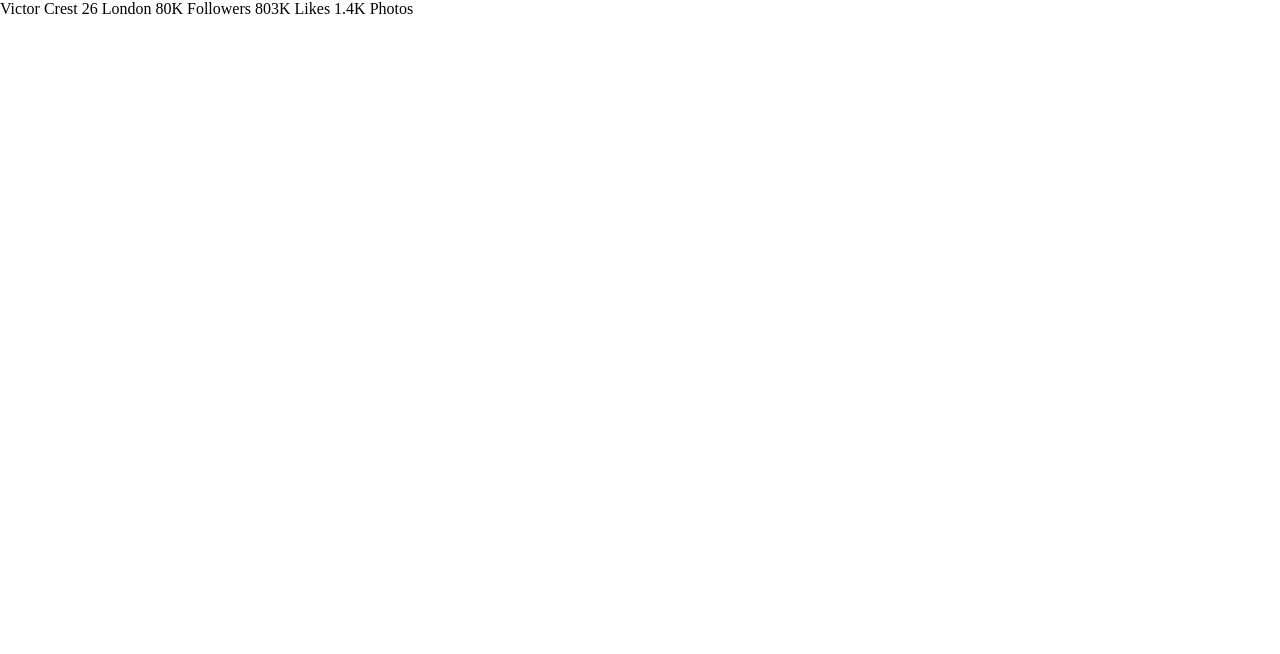
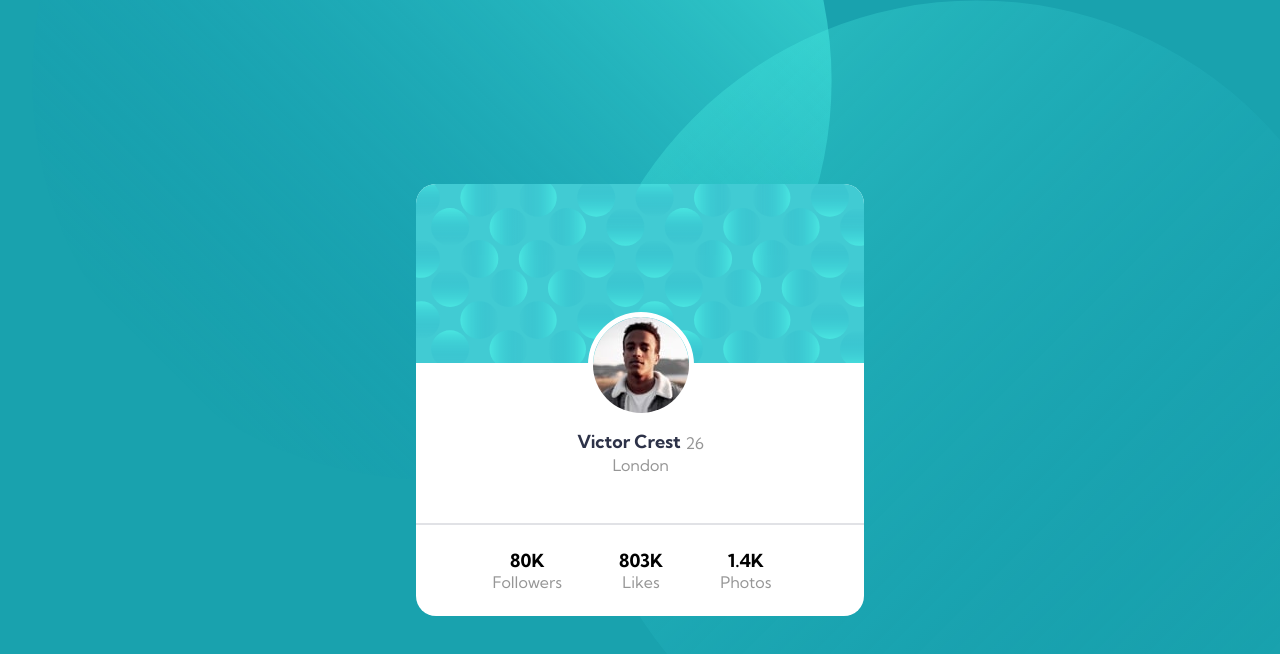
Before and after one commit to DumitracheFlorentin/profile-card-component, a website: page index.html in a window 1280 px wide. Drawn offline with Linux system fonts and the light colour scheme.

Commit message:
Done with desktop part

```diff
--- a/app/scss/components/_index.scss
+++ b/app/scss/components/_index.scss
@@ -0,0 +1 @@
+@forward 'hero';
--- /dev/null
+++ b/app/scss/components/hero.scss
@@ -0,0 +1,117 @@
+@use '../util';
+
+.hero {
+  height: 100%;
+  background-color: var(--dark-cyan);
+  position: relative;
+  overflow: hidden;
+  display: flex;
+  justify-content: center;
+  align-items: center;
+
+  &::before {
+    content: "";
+    position: absolute;
+    top: 0;
+    left: 0;
+    background-image: url("../../../images/bg-pattern-top.svg");
+    background-attachment: fixed;
+    background-position: 2em -20em;
+    background-repeat: no-repeat;
+    background-size: 50em;
+
+    height: 100%;
+    width: 100%;
+  }
+
+  &::after {
+    position: absolute;
+    content: "";
+    bottom: 0;
+    right: 0;
+    height: 100%;
+    width: 100%;
+
+    background-image: url("../../../images/bg-pattern-bottom.svg");
+    background-attachment: fixed;
+    background-position: 120% 300%;
+    background-repeat: no-repeat;
+    background-size: 50em;
+  }
+
+  &__container {
+    background-color: white;
+    width: 28em;
+    z-index: 999;
+    border-radius: 20px;
+    overflow: hidden;
+    position: relative;
+
+    .bg_card {
+      display: block;
+      width: 100%;
+    }
+
+    .card {
+      position: absolute;
+      top: 0%;
+      left: 36%;
+      margin: 8rem auto;
+      text-align: center;
+
+      .profile {
+        border-radius: 50%;
+        border: 5px solid white;
+        margin-bottom: 0.5rem;
+      }
+
+      .info {
+        display: flex;
+        align-items: center;
+
+        h3 {
+          margin-bottom: 0.1rem;
+          margin-right: 0.3rem;
+          font-size: util.rem(18);
+          color: var(--very-dark-blue);
+        }
+
+        p {
+          color: var(--dark-gray);
+        }
+      }
+
+      .location {
+        color: var(--dark-gray);
+      }
+    }
+
+    .line {
+      width: 100%;
+      height: 0.08rem;
+      background-color: hsla(227, 10%, 46%, 0.2);
+      margin-top: 10rem;
+    }
+
+    .stats {
+      display: flex;
+      align-items: center;
+      justify-content: space-around;
+      padding: 1.5rem 4rem 1.5rem 3rem;
+
+      .stat {
+        display: flex;
+        flex-direction: column;
+        align-items: center;
+
+        h2 {
+          font-size: util.rem(18);
+        }
+
+        p {
+          color: var(--dark-gray);
+        }
+      }
+    }
+  }
+}
--- a/app/scss/globals/skeleton.scss
+++ b/app/scss/globals/skeleton.scss
@@ -10,6 +10,7 @@ html {
 }
 
 body {
+  height: 100vh;
   margin: 0;
   padding: 0;
 }
--- a/index.html
+++ b/index.html
@@ -14,18 +14,34 @@
 
 </head>
 <body>
-  Victor Crest
-  26
-  London
+  <header class="hero">
+    <div class="hero__container">
+      <img src="./images/bg-pattern-card.svg" alt="bg_card" class="bg_card">
+      <div class="card">
+        <img src="./images/image-victor.jpg" alt="victor__img" class="profile">
+        <div class="info">
+          <h3 class="name">Victor Crest</h3>
+          <p class="age">26</p>
+        </div>
+        <p class="location">London</p>
+      </div>
+      <div class="line"></div>
+      <div class="stats">
+          <div class="stat">
+            <h2>80K</h2>
+            <p>Followers</p>
+          </div>
+          <div class="stat">
+            <h2>803K</h2>
+            <p>Likes</p>
+          </div>
+          <div class="stat">
+            <h2>1.4K</h2>
+            <p>Photos</p>
+          </div>
+      </div>
 
-  80K
-  Followers
-
-  803K
-  Likes
-
-  1.4K
-  Photos
-
+    </div>
+  </header>
 </body>
 </html>
```
Also changed, not shown: dist/css/style.css, 1 other file.
